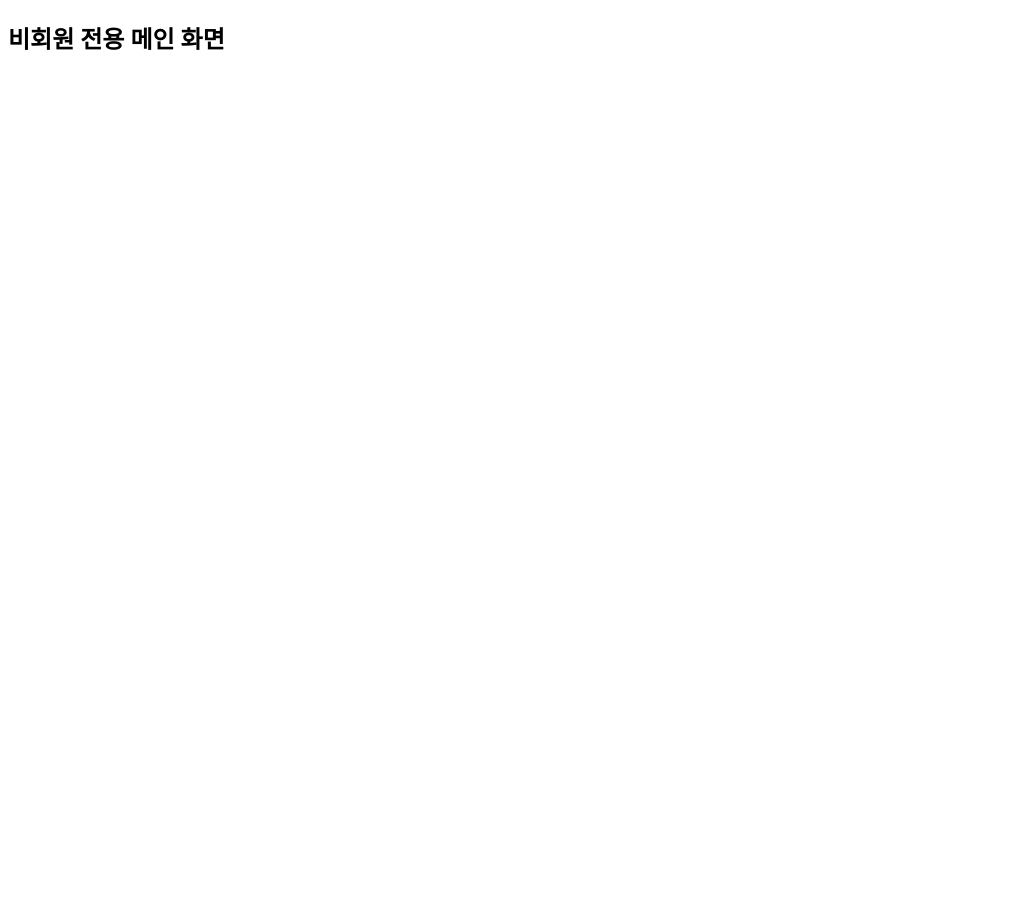
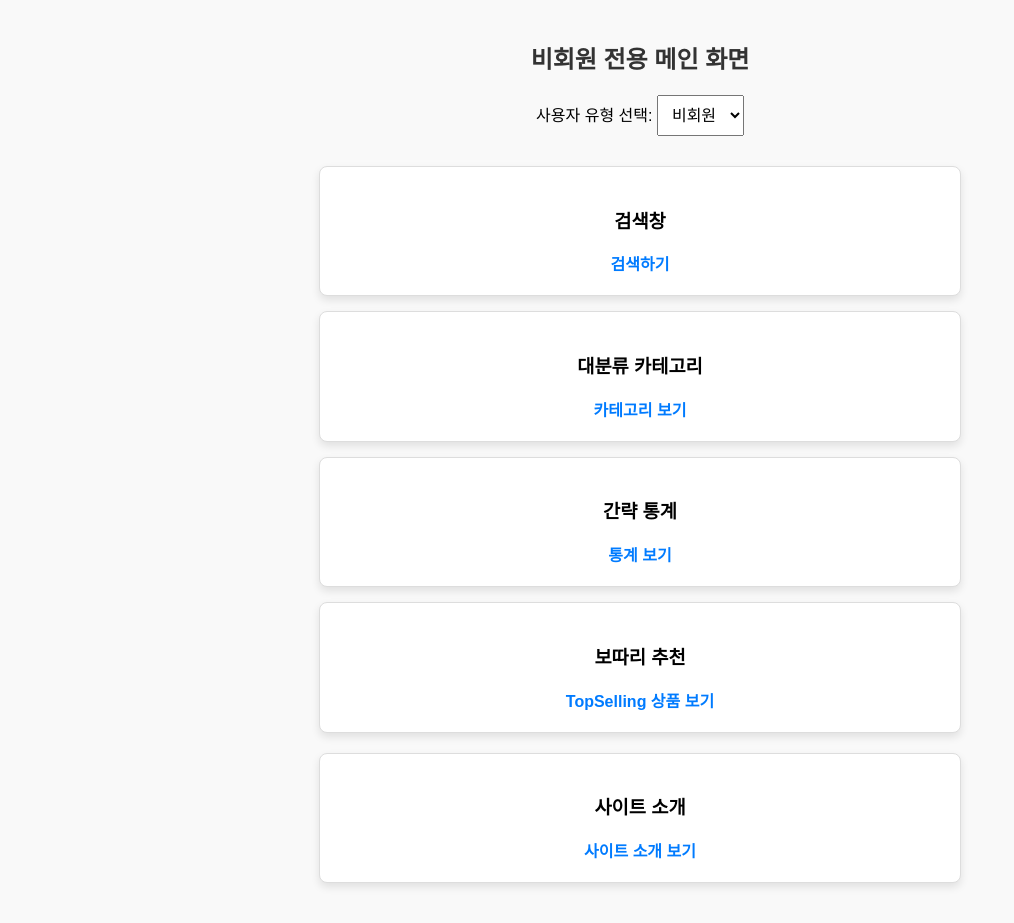
Before and after one commit to ParkByeongWoo/tkForest, a plain HTML site: page tkForest/src/main/resources/templates/maknae.html in a window 1280 px wide. Shown: the whole page, without its empty margins (0-1014 px from the left). Before the commit the page ends 800 px from the top, so only its background shows below. Drawn offline with Linux system fonts and the light colour scheme.

Commit message:
Main위치만조정한 투박버전

```diff
--- a/tkForest/src/main/resources/templates/maknae.html
+++ b/tkForest/src/main/resources/templates/maknae.html
@@ -1,15 +1,185 @@
 <!DOCTYPE html>
-<html lang="en">
+<html lang="ko">
 
 <head>
     <meta charset="UTF-8">
     <meta name="viewport" content="width=device-width, initial-scale=1.0">
-    <title>maknae here~!</title>
+    <title>Maknae here~!</title>
+    <style>
+        body {
+            font-family: Arial, sans-serif;
+            background-color: #f9f9f9;
+            margin: 0;
+            padding: 20px;
+        }
+
+        h2 {
+            text-align: center;
+            color: #333;
+        }
+
+        .user-type {
+            text-align: center;
+            margin-bottom: 30px;
+        }
+
+        select {
+            padding: 10px;
+            font-size: 16px;
+        }
+
+        .section {
+            display: block;
+            justify-content: center;
+            margin-bottom: 20px;
+        }
+
+        .card {
+            background-color: white;
+            border: 1px solid #ddd;
+            border-radius: 8px;
+            box-shadow: 0 4px 8px rgba(0, 0, 0, 0.1);
+            margin: 15px 0;
+            padding: 20px;
+            text-align: center;
+            transition: transform 0.2s, box-shadow 0.2s;
+            width: 100%;
+            max-width: 600px;
+            margin-left: auto;
+            margin-right: auto;
+        }
+
+        .card:hover {
+            transform: scale(1.05);
+            box-shadow: 0 8px 16px rgba(0, 0, 0, 0.2);
+        }
+
+        .card a {
+            text-decoration: none;
+            color: #007bff;
+            font-weight: bold;
+        }
+
+        .card a:hover {
+            color: #0056b3;
+        }
+
+        .hidden {
+            display: none;
+        }
+
+        /* 모바일 친화적인 디자인 */
+        @media (max-width: 768px) {
+            select {
+                width: 100%;
+                padding: 15px;
+                font-size: 18px;
+            }
+
+            body {
+                padding: 10px;
+            }
+        }
+
+        @media (max-width: 480px) {
+            h2 {
+                font-size: 1.5rem;
+            }
+
+            select {
+                font-size: 16px;
+                padding: 12px;
+            }
+
+            .card {
+                padding: 15px;
+                font-size: 14px;
+            }
+        }
+    </style>
 </head>
 
 <body>
     <h2>비회원 전용 메인 화면</h2>
 
+    <div class="user-type">
+        <label for="userSelect">사용자 유형 선택:</label>
+        <select id="userSelect">
+            <option value="guest">비회원</option>
+            <option value="buyer">바이어</option>
+            <option value="seller">셀러</option>
+        </select>
+    </div>
+
+    <!-- 공통 기능 -->
+    <div class="section" id="commonFeatures">
+        <div class="card">
+            <h3>검색창</h3>
+            <a href="#">검색하기</a>
+        </div>
+        <div class="card">
+            <h3>대분류 카테고리</h3>
+            <a href="#">카테고리 보기</a>
+        </div>
+        <div class="card">
+            <h3>간략 통계</h3>
+            <a href="#">통계 보기</a>
+        </div>
+        <div class="card">
+            <h3>보따리 추천</h3>
+            <a href="#">TopSelling 상품 보기</a>
+        </div>
+    </div>
+
+    <!-- 비회원 전용 기능 -->
+    <div class="section hidden" id="guestFeatures">
+        <div class="card">
+            <h3>사이트 소개</h3>
+            <a href="#">사이트 소개 보기</a>
+        </div>
+    </div>
+
+    <!-- 바이어 전용 기능 -->
+    <div class="section hidden" id="buyerFeatures">
+        <div class="card">
+            <h3>추천 상품</h3>
+            <a href="#">추천 상품 보기</a>
+        </div>
+    </div>
+
+    <!-- 셀러 전용 기능 -->
+    <div class="section hidden" id="sellerFeatures">
+        <!-- 셀러는 공통 기능만 표시되므로 특별한 추가 항목은 없음 -->
+    </div>
+
+    <script>
+        const userSelect = document.getElementById('userSelect');
+        const guestFeatures = document.getElementById('guestFeatures');
+        const buyerFeatures = document.getElementById('buyerFeatures');
+        const sellerFeatures = document.getElementById('sellerFeatures');
+
+        // 사용자 선택에 따라 화면 구성 변경
+        userSelect.addEventListener('change', function () {
+            const selectedUser = userSelect.value;
+
+            // 모든 섹션 숨기기
+            guestFeatures.classList.add('hidden');
+            buyerFeatures.classList.add('hidden');
+            sellerFeatures.classList.add('hidden');
+
+            // 선택된 사용자 유형에 맞는 섹션 보이기
+            if (selectedUser === 'guest') {
+                guestFeatures.classList.remove('hidden');
+            } else if (selectedUser === 'buyer') {
+                buyerFeatures.classList.remove('hidden');
+            } else if (selectedUser === 'seller') {
+                sellerFeatures.classList.remove('hidden');
+            }
+        });
+
+        // 초기 설정 - 비회원 화면 보여주기
+        userSelect.dispatchEvent(new Event('change'));
+    </script>
 </body>
 
 </html>
```
